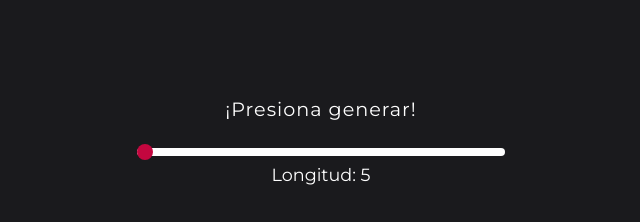
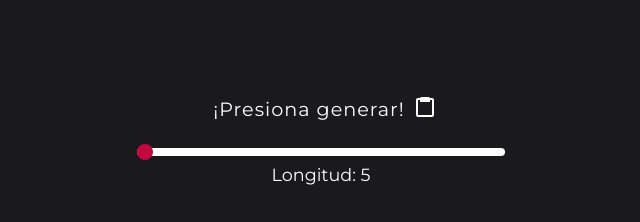
Before and after one commit to Carlos-Marte/generador-password, a plain HTML site: page index.html in a window 1280 px wide. Shown: the part 222-444 px from the top of the page, 319-959 px from the left. Drawn offline with Linux system fonts and the light colour scheme.

Commit message:
Clipboard agregado

```diff
--- a/css/style.css
+++ b/css/style.css
@@ -47,13 +47,34 @@ body {
     gap: 1rem;
 }
 
+.password {
+    display: flex;
+    align-items: center;
+}
 
-.password-generada {
+.password__password-generada {
+    display: inline-block;
     font-size: 1.2rem;
     font-weight: 400;
     letter-spacing: 1px;
+    text-align: center;
     padding: .2rem .5rem;
     overflow: hidden;
+    cursor: pointer;
+}
+
+.password__clipboard-boton {
+    background: transparent;
+    border: none;
+    outline: none;
+    cursor: pointer;
+    transition: all .2s ease;
+}
+
+.password__clipboard-boton:hover {
+    transform: scale(1.1) rotate(10deg);
+    -webkit-tap-highlight-color: rgba(0, 0, 0, 0);
+    -webkit-tap-highlight-color: transparent;
 }
 
 .rango {
--- a/index.html
+++ b/index.html
@@ -27,7 +27,13 @@
 
 <body>
     <div class="contenedor">
-        <p id="p-password" class="password-generada">¡Presiona generar!</p>
+        <div class="password">
+            <p id="p-password" class="password__password-generada">¡Presiona generar!</p>
+            <button id="clipboard-boton" class="password__clipboard-boton">
+                <img src="./images/clipboard.svg" alt="Icon clipboard" class="password__icon">
+            </button>
+        </div>
+
         <div class="rango">
             <input type="range" min="5" max="15" value="5" id="input-range" class="rango__input">
             <output class="rango__output">Longitud: 5</output>
```
Also changed, not shown: images/clipboard.svg (added).
